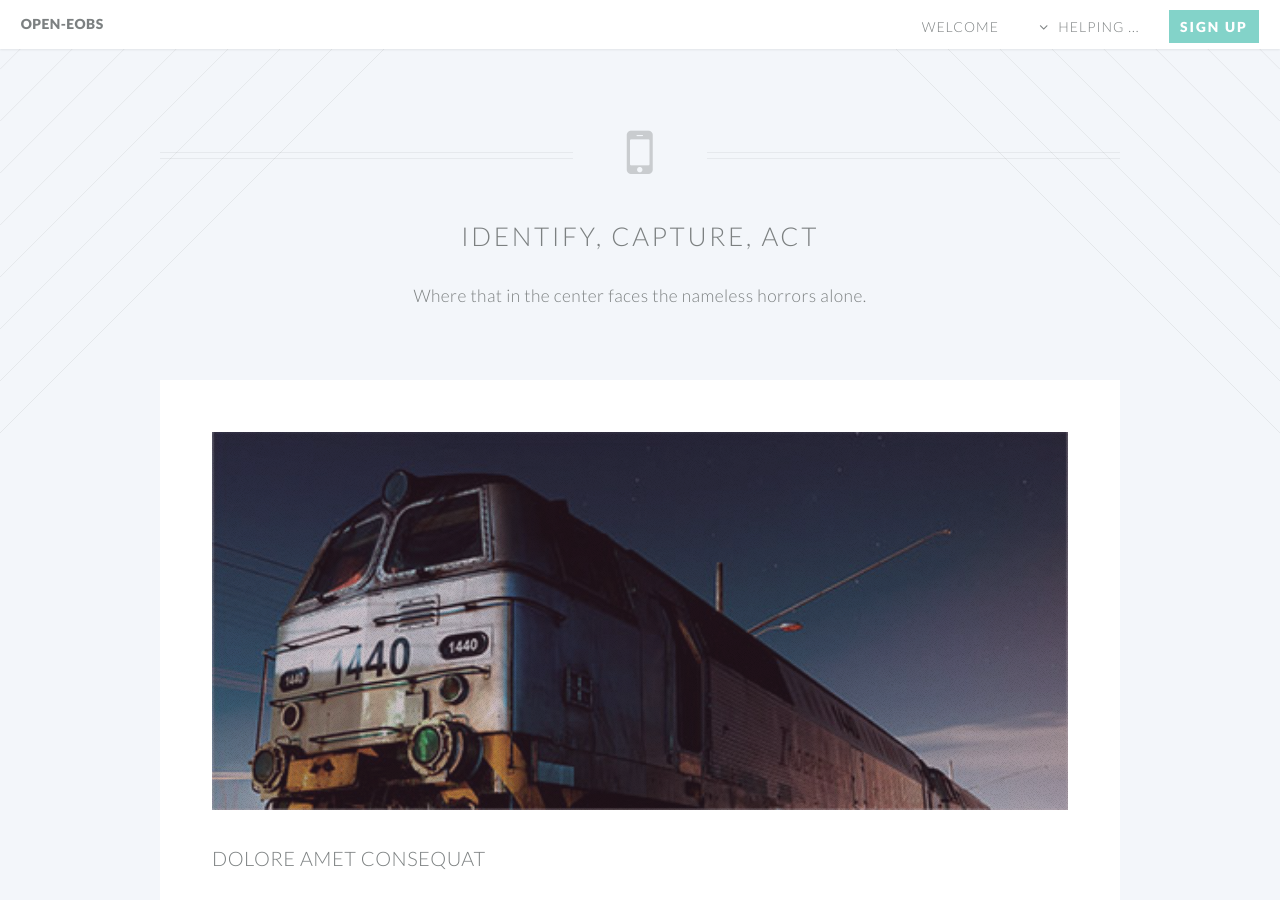
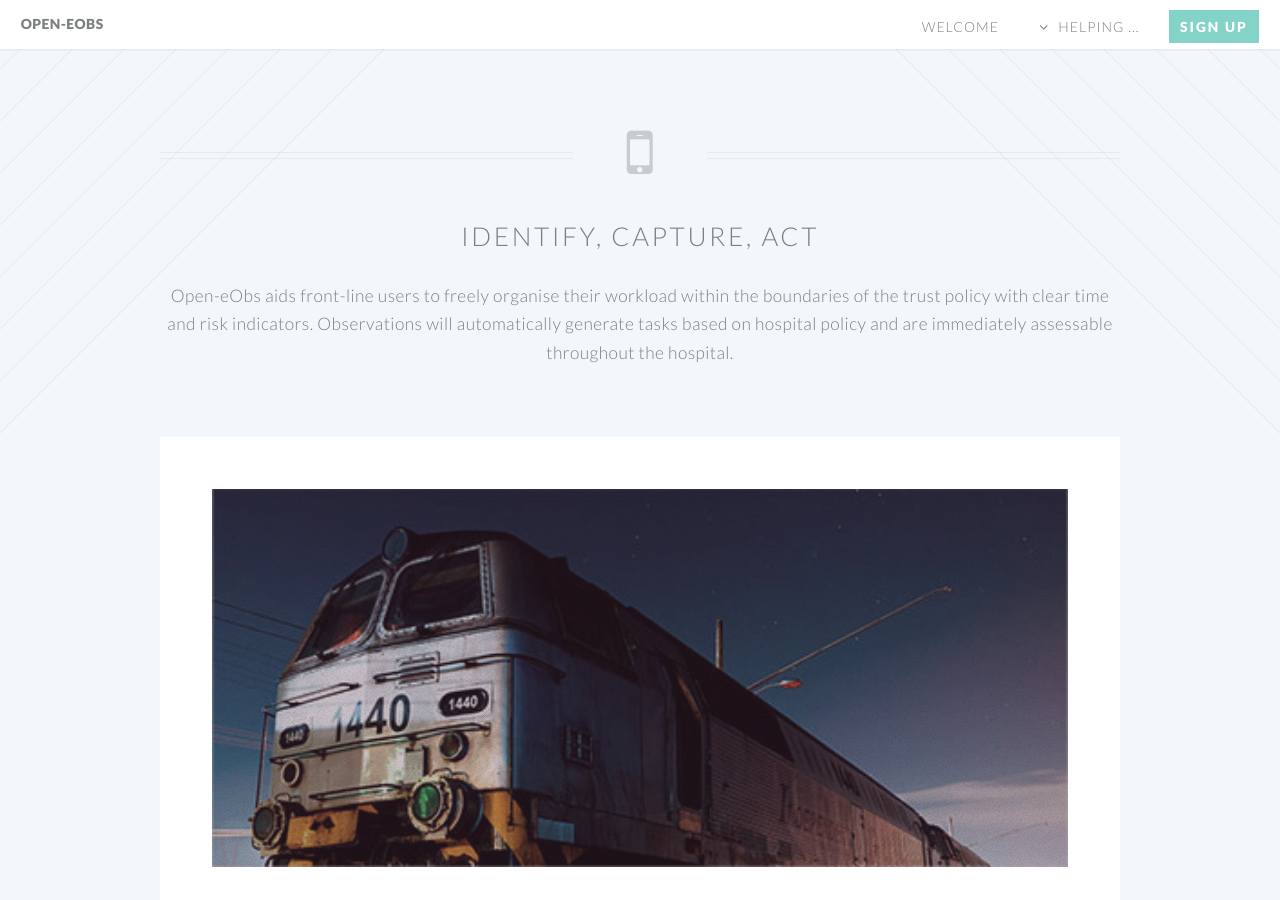
Before and after one commit to openeobs/openeobs.github.io, a Jekyll site: the page built from help_at_the_bedside.html, in a window 1280 px wide and 900 px high. Built offline with Jekyll 4.4.1, drawn with Linux system fonts in a browser that asks for light colours.

Commit message:
Minor layout mods

```diff
--- a/_includes/footer.html
+++ b/_includes/footer.html
@@ -4,7 +4,7 @@
     <ul class="icons">
         <li><a href="http://twitter.com/{{ site.twitter_username }}" class="icon circle fa-twitter"><span class="label">Twitter</span></a></li>
         <li><a href="http://github.com/{{ site.github_username }}" class="icon circle fa-github"><span class="label">Github</span></a></li>
-        <li><a href="mailto://info@openeobs.net" class="icon circle fa-envelope"><span class="label">Dribbble</span></a></li>
+        <li><a href="mailto://{{ site.email }}" class="icon circle fa-envelope"><span class="label">Dribbble</span></a></li>
     </ul>
 
     <ul class="copyright">
--- a/_includes/helping_with.html
+++ b/_includes/helping_with.html
@@ -7,9 +7,9 @@
 							<a href="">Helping ... </a>
 							<ul>
 								<li><a href="/help_at_the_bedside.html">By the Bedside</a></li>
-								<li><a href="/help_at_the_nurses_station.html">Manage Wards</a></li>
-								<li><a href="/help_during_handover.html">Shift Handovers</a></li>
-								<li><a href="/help_during_review.html">Audit & Review</a></li>
+								<li><a href="/help_at_the_nurses_station.html">To Manage Wards</a></li>
+								<li><a href="/help_during_handover.html">At Shift Handovers</a></li>
+								<li><a href="/help_during_review.html">To Audit & Review</a></li>
 							</ul>
 						</li>
 						<li><a href="#" class="button special">Sign Up</a></li>
--- a/help_at_the_bedside.html
+++ b/help_at_the_bedside.html
@@ -14,7 +14,7 @@ layout: helping_with
 				<header class="special container">
 					<span class="icon fa-mobile"></span>
 					<h2>Identify, Capture, Act</h2>
-					<p>Where that in the center faces the nameless horrors alone.</p>
+					<p>Open-eObs aids front-line users to freely organise their workload within the boundaries of the trust policy with clear time and risk indicators. Observations will automatically generate tasks based on hospital policy and are immediately assessable throughout the hospital.</p>
 				</header>
 
 				<!-- One -->
```
